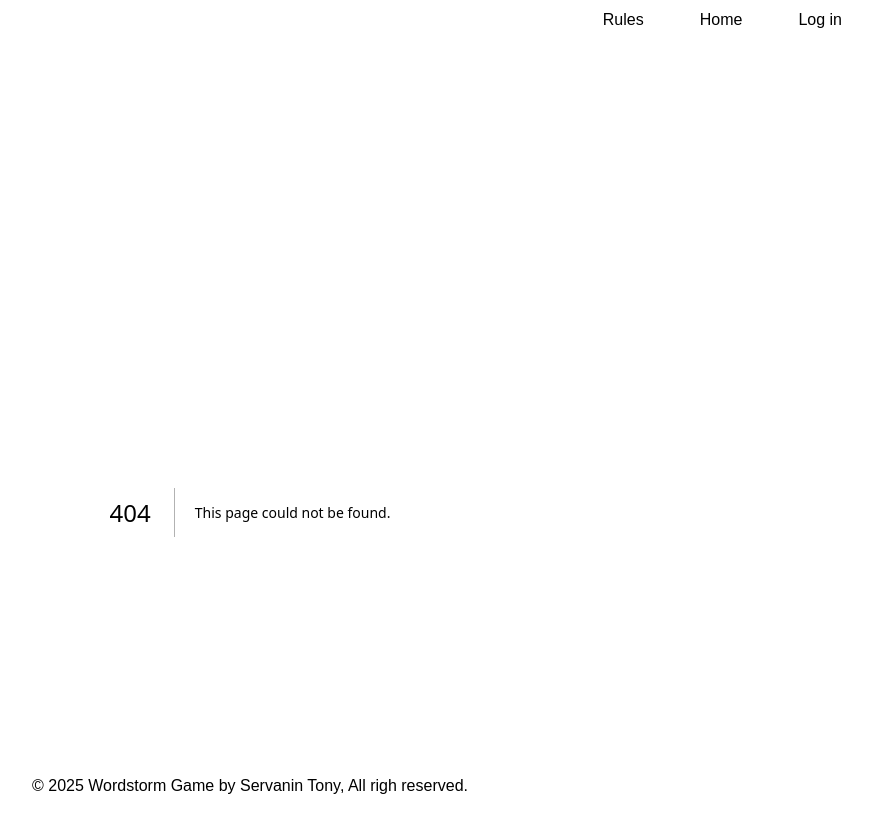
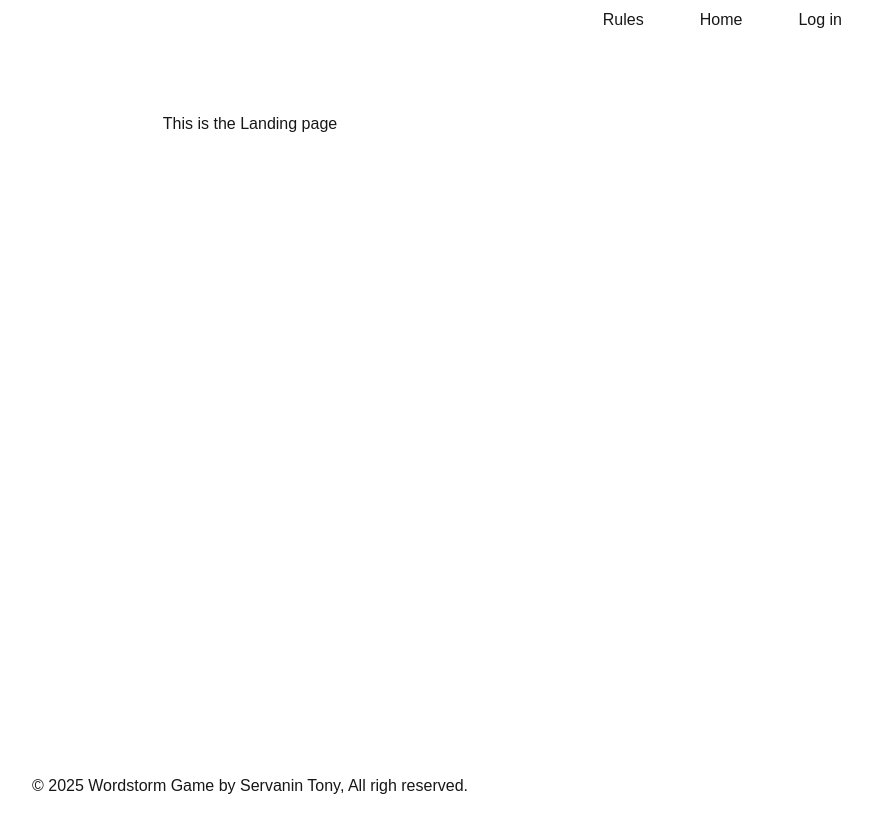
Before and after one commit to Tonysoossa/wordstorm, a Next.js app: page /pages/landing in a window 1280 px wide. Before the commit this address had no page. Shown: the top 832 px of the page, without its empty margins (390-1262 px from the left). After the commit the page ends 800 px from the top, so only its background shows below. Built offline with nearby package versions, Linux system fonts and the light colour scheme.

Commit message:
Routes towards pages are set

```diff
--- a/app/containers/Nav.tsx
+++ b/app/containers/Nav.tsx
@@ -2,13 +2,13 @@ import Link from "next/link";
 export default function NavBar() {
   return (
     <nav className="flex justify-end gap-14">
-      <Link href="/" className="cursor-pointer">
+      <Link href="/pages/rules" className="cursor-pointer">
         Rules
       </Link>
-      <Link href="/" className="cursor-pointer">
+      <Link href="/pages/landing" className="cursor-pointer">
         Home
       </Link>
-      <Link href="" className="cursor-pointer">
+      <Link href="/pages/login" className="cursor-pointer">
         Log in
       </Link>
     </nav>
--- a/app/layout.tsx
+++ b/app/layout.tsx
@@ -30,7 +30,7 @@ export default function RootLayout({
         className={`${geistSans.variable} ${geistMono.variable} antialiased pr-12 pl-12 pt-2`}
       >
         <NavBar />
-        <main className="flex-grow container mx-auto px-4 py-20">
+        <main className="flex-grow text-center container mx-auto px-4 py-20">
           {children}
         </main>
         <Footer />
--- a/app/page.tsx
+++ b/app/page.tsx
@@ -1,7 +1,6 @@
+import { redirect } from "next/navigation";
+
 export default function Home() {
-  return (
-    <div>
-      <p>This is the Home page</p>
-    </div>
-  );
+  redirect("/pages/landing");
+  return null;
 }
--- /dev/null
+++ b/app/pages/landing/page.tsx
@@ -0,0 +1,7 @@
+export default function Landing() {
+  return (
+    <div>
+      <p>This is the Landing page</p>
+    </div>
+  );
+}
--- a/app/pages/login/page.tsx
+++ b/app/pages/login/page.tsx
@@ -1,7 +1,7 @@
 export default function Log() {
   return (
     <div>
-
+      <p>This is the Login page</p>
     </div>
   );
 }
```
